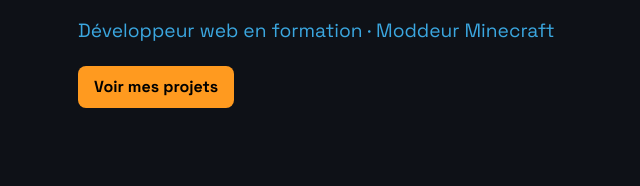
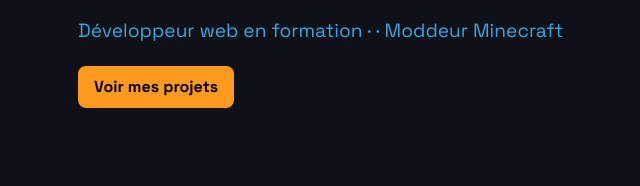
Before and after one commit to TeKSama/mon-portfolio, a plain HTML site: page index.html in a window 1280 px wide. Shown: the part 336-522 px from the top of the page, 132-772 px from the left. Drawn offline with Linux system fonts and the light colour scheme.

Commit message:
Fix spacing in role description

```diff
--- a/index.html
+++ b/index.html
@@ -27,7 +27,7 @@
         <div>
             <p class="mono">&gt; Bonjour, je suis</p>
             <h1>Victor MARIE</h1>
-            <p class="role">Développeur web en formation · Moddeur Minecraft</p>
+            <p class="role">Développeur web en formation ·  · Moddeur Minecraft</p>
             <a href="#projets" class="bouton">Voir mes projets</a>
         </div>
         <img src="public/images/victor.jpg" alt="photo de moi" class="photo">
```
